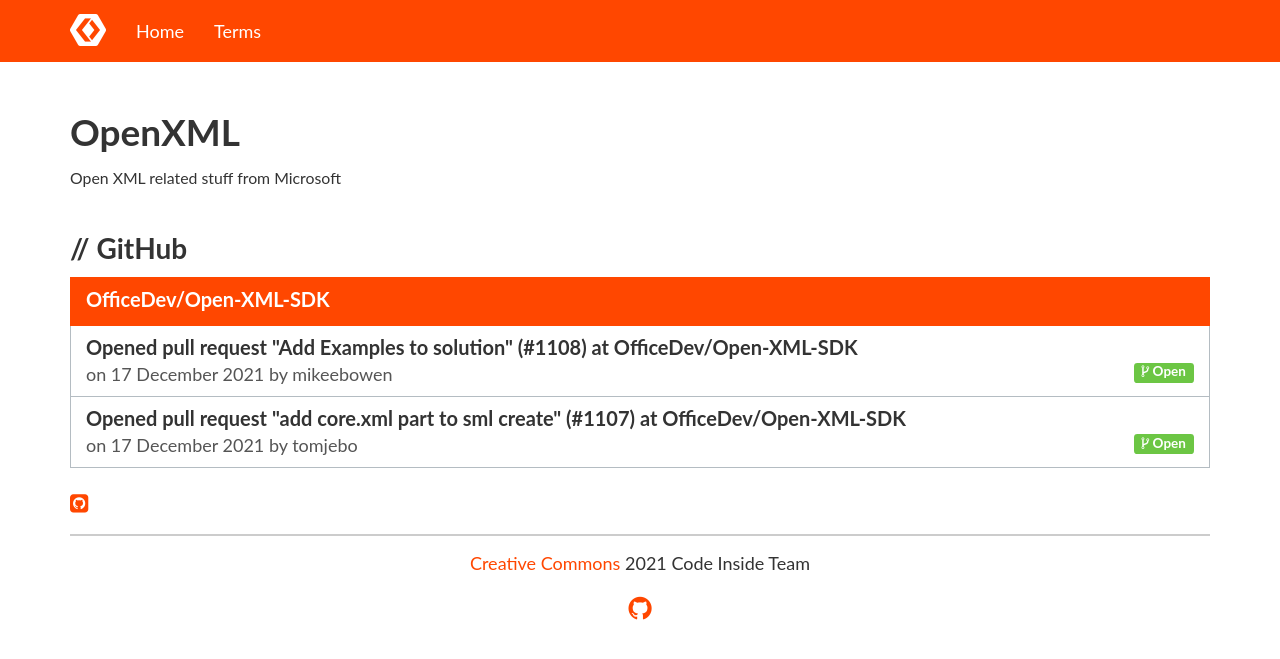
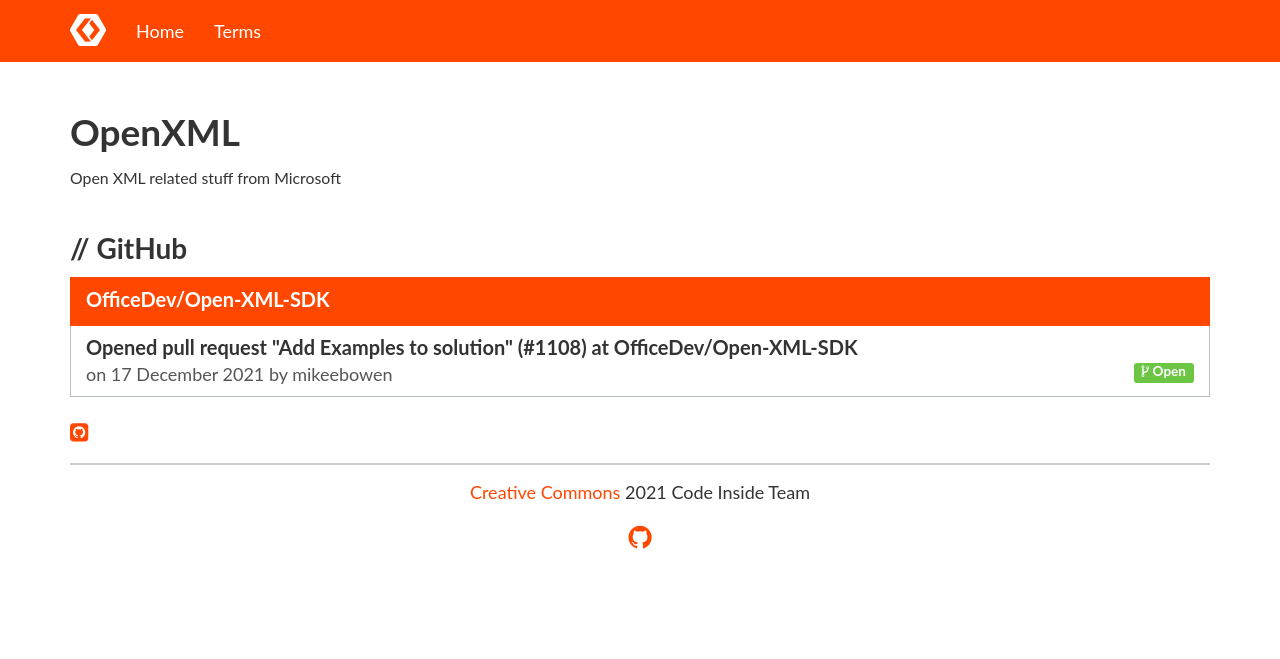
Before and after one commit to Code-Inside/KnowYourStack, a Jekyll site: the page built from _pages/openxml.html, in a window 1280 px wide. Shown: the top 659 px of the page. Built offline with Jekyll 4.4.1, drawn with Linux system fonts in a browser that asks for light colours; nearby versions of some CDN libraries; comment, search, counter and statistics services are not loaded.

Commit message:
Sloader update on _data/OpenXml.json

```diff
--- a/_data/OpenXml.json
+++ b/_data/OpenXml.json
@@ -1 +1 @@
-{"Data":{"Sdk":{"Events":[{"Id":"19390309007","Type":"PullRequestEvent","CreatedAt":"2021-12-17T18:32:24","Actor":"mikeebowen","Repository":"OfficeDev/Open-XML-SDK","Organization":"OfficeDev","RawContent":null,"RelatedAction":"opened","RelatedUrl":"https://github.com/OfficeDev/Open-XML-SDK/pull/1108","RelatedDescription":"Opened pull request \"Add Examples to solution\" (#1108) at OfficeDev/Open-XML-SDK","RelatedBody":"This adds the samples to the solution."},{"Id":"19377198233","Type":"PullRequestEvent","CreatedAt":"2021-12-17T00:08:53","Actor":"tomjebo","Repository":"OfficeDev/Open-XML-SDK","Organization":"OfficeDev","RawContent":null,"RelatedAction":"opened","RelatedUrl":"https://github.com/OfficeDev/Open-XML-SDK/pull/1107","RelatedDescription":"Opened pull request \"add core.xml part to sml create\" (#1107) at OfficeDev/Open-XML-SDK","RelatedBody":"this adds a core.xml part to the package when calling SpreadsheetDocument Create(). This works around a problem with Google Sheets per #1093 "}],"ResultType":"GitHubEvent"}},"RunOn":"2021-12-28T05:30:30.6641917Z","RunDurationInMilliseconds":763}
+{"Data":{"Sdk":{"Events":[{"Id":"19390309007","Type":"PullRequestEvent","CreatedAt":"2021-12-17T18:32:24","Actor":"mikeebowen","Repository":"OfficeDev/Open-XML-SDK","Organization":"OfficeDev","RawContent":null,"RelatedAction":"opened","RelatedUrl":"https://github.com/OfficeDev/Open-XML-SDK/pull/1108","RelatedDescription":"Opened pull request \"Add Examples to solution\" (#1108) at OfficeDev/Open-XML-SDK","RelatedBody":"This adds the samples to the solution."}],"ResultType":"GitHubEvent"}},"RunOn":"2021-12-29T05:30:28.8671759Z","RunDurationInMilliseconds":729}
```
